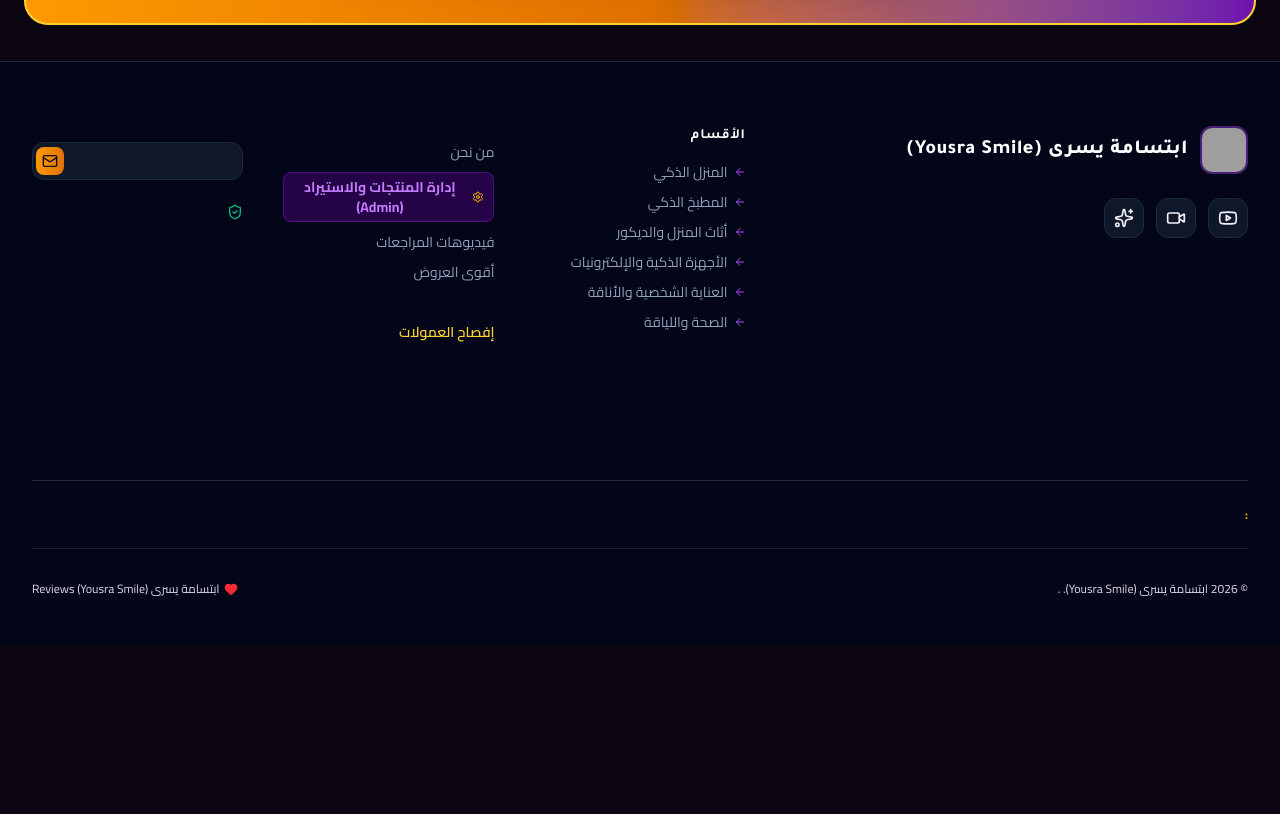
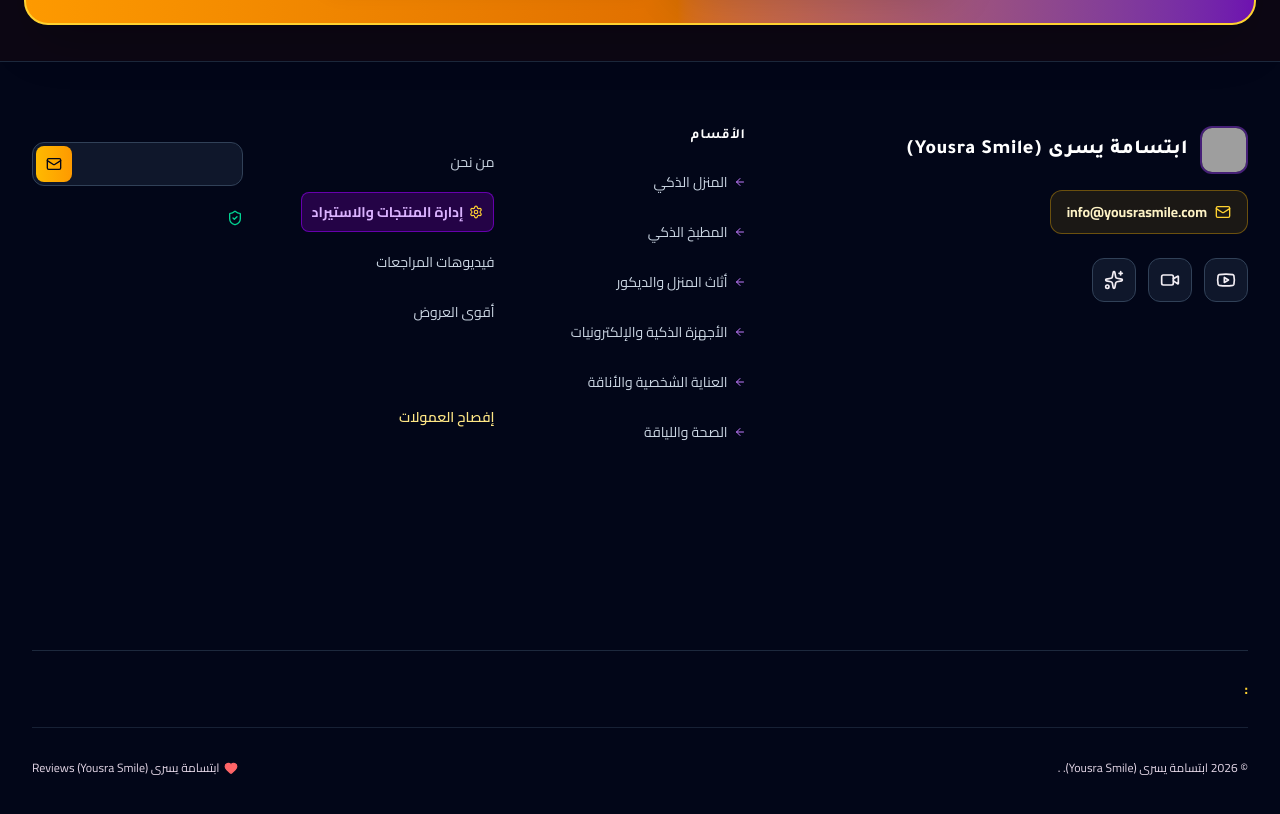
Before and after one commit to ffrryyaa123-cell/yousra-smile-website, a React (Vite) app: page / in a window 1280 px wide. Shown: the part 5988-6802 px from the top of the page. Before the commit the page ends 6633 px from the top, so only its background shows below. Built offline with nearby package versions, Linux system fonts and the light colour scheme; grey boxes are pictures that could not be loaded.

Commit message:
Improve footer contact links and mobile accessibility

```diff
--- a/src/components/Footer.tsx
+++ b/src/components/Footer.tsx
@@ -1,5 +1,16 @@
 import React from 'react';
-import { Youtube, Video, Sparkles, Heart, ShieldCheck, Mail, ArrowLeft, Settings } from 'lucide-react';
+import {
+  Youtube,
+  Video,
+  Sparkles,
+  Instagram,
+  Twitter,
+  Heart,
+  ShieldCheck,
+  Mail,
+  ArrowLeft,
+  Settings
+} from 'lucide-react';
 import { useApp } from '../context/AppContext';
 import { CATEGORIES } from '../data/categories';
 import logoImg from '../assets/images/yousra_smile_avatar_1785601313942.jpg';
@@ -8,6 +19,11 @@ export const Footer: React.FC = () => {
   const { setPage, setSelectedCategory, language, t, siteSettings } = useApp();
   const [emailInput, setEmailInput] = React.useState('');
   const [subscribed, setSubscribed] = React.useState(false);
+
+  const contactEmail =
+    !siteSettings.contactEmail || siteSettings.contactEmail === 'contact@yousrasmile.com'
+      ? 'info@yousrasmile.com'
+      : siteSettings.contactEmail;
 
   const handleSubscribe = (e: React.FormEvent) => {
     e.preventDefault();
@@ -19,54 +35,94 @@ export const Footer: React.FC = () => {
   };
 
   return (
-    <footer className="bg-slate-950 text-slate-300 border-t border-slate-800 transition-colors pt-16 pb-12">
+    <footer className="bg-slate-950 text-slate-300 border-t border-slate-800 transition-colors pt-12 sm:pt-16 pb-10 sm:pb-12">
       <div className="max-w-7xl mx-auto px-4 sm:px-6 lg:px-8">
-        <div className="grid grid-cols-1 md:grid-cols-2 lg:grid-cols-5 gap-10 pb-12 border-b border-slate-800">
-
+        <div className="grid grid-cols-1 md:grid-cols-2 lg:grid-cols-5 gap-8 sm:gap-10 pb-10 sm:pb-12 border-b border-slate-800">
           {/* Brand Info & Story */}
           <div className="lg:col-span-2 space-y-4">
             <div className="flex items-center gap-3">
-              <img src={siteSettings.siteLogo || logoImg} alt="Yousra Smile" className="w-12 h-12 rounded-xl object-cover border-2 border-purple-500/40" referrerPolicy="no-referrer" />
+              <img
+                src={siteSettings.siteLogo || logoImg}
+                alt="Yousra Smile"
+                className="w-12 h-12 rounded-xl object-cover border-2 border-purple-500/40"
+                referrerPolicy="no-referrer"
+              />
               <div>
                 <span className="text-xl font-extrabold text-white font-['Tajawal'] tracking-wide">
                   {siteSettings.siteName || t.siteTitle}
                 </span>
-                <p className="text-xs text-slate-400">{t.footerBrandBio}</p>
+                <p className="text-xs text-slate-300">{t.footerBrandBio}</p>
               </div>
             </div>
 
-            <p className="text-sm text-slate-400 leading-relaxed">
+            <p className="text-sm text-slate-300 leading-7">
               {t.footerBrandDescription}
             </p>
 
-            <div className="flex items-center gap-3 pt-2">
+            <a
+              href={`mailto:${contactEmail}`}
+              className="inline-flex min-h-11 items-center gap-2 rounded-xl border border-amber-400/35 bg-amber-400/10 px-4 py-2 text-sm font-bold text-amber-100 hover:bg-amber-400/20 hover:text-white transition-colors"
+              aria-label={`Email ${contactEmail}`}
+            >
+              <Mail className="w-4 h-4 text-amber-300" />
+              <span dir="ltr">{contactEmail}</span>
+            </a>
+
+            <div className="flex flex-wrap items-center gap-3 pt-2" aria-label="Social media links">
               <a
-                href={siteSettings.youtubeUrl || "https://youtube.com"}
+                href={siteSettings.youtubeUrl || 'https://youtube.com'}
                 target="_blank"
                 rel="noreferrer"
-                className="w-10 h-10 rounded-xl bg-slate-900 hover:bg-red-600/20 text-slate-300 hover:text-red-500 border border-slate-800 flex items-center justify-center transition-all"
+                className="w-11 h-11 rounded-xl bg-slate-900 hover:bg-red-600/20 text-slate-200 hover:text-red-400 border border-slate-700 flex items-center justify-center transition-all"
                 title="YouTube Channel"
+                aria-label="YouTube Channel"
               >
                 <Youtube className="w-5 h-5" />
               </a>
               <a
-                href={siteSettings.tiktokUrl || "https://tiktok.com"}
+                href={siteSettings.tiktokUrl || 'https://tiktok.com'}
                 target="_blank"
                 rel="noreferrer"
-                className="w-10 h-10 rounded-xl bg-slate-900 hover:bg-pink-600/20 text-slate-300 hover:text-pink-400 border border-slate-800 flex items-center justify-center transition-all"
+                className="w-11 h-11 rounded-xl bg-slate-900 hover:bg-pink-600/20 text-slate-200 hover:text-pink-300 border border-slate-700 flex items-center justify-center transition-all"
                 title="TikTok Account"
+                aria-label="TikTok Account"
               >
                 <Video className="w-5 h-5" />
               </a>
               <a
-                href={siteSettings.pinterestUrl || "https://pinterest.com"}
+                href={siteSettings.pinterestUrl || 'https://pinterest.com'}
                 target="_blank"
                 rel="noreferrer"
-                className="w-10 h-10 rounded-xl bg-slate-900 hover:bg-red-600/20 text-slate-300 hover:text-red-400 border border-slate-800 flex items-center justify-center transition-all"
+                className="w-11 h-11 rounded-xl bg-slate-900 hover:bg-red-600/20 text-slate-200 hover:text-red-300 border border-slate-700 flex items-center justify-center transition-all"
                 title="Pinterest Boards"
+                aria-label="Pinterest Boards"
               >
                 <Sparkles className="w-5 h-5" />
               </a>
+              {siteSettings.instagramUrl && (
+                <a
+                  href={siteSettings.instagramUrl}
+                  target="_blank"
+                  rel="noreferrer"
+                  className="w-11 h-11 rounded-xl bg-slate-900 hover:bg-fuchsia-600/20 text-slate-200 hover:text-fuchsia-300 border border-slate-700 flex items-center justify-center transition-all"
+                  title="Instagram Page"
+                  aria-label="Instagram Page"
+                >
+                  <Instagram className="w-5 h-5" />
+                </a>
+              )}
+              {siteSettings.xUrl && (
+                <a
+                  href={siteSettings.xUrl}
+                  target="_blank"
+                  rel="noreferrer"
+                  className="w-11 h-11 rounded-xl bg-slate-900 hover:bg-sky-600/20 text-slate-200 hover:text-sky-300 border border-slate-700 flex items-center justify-center transition-all"
+                  title="X / Twitter Account"
+                  aria-label="X / Twitter Account"
+                >
+                  <Twitter className="w-5 h-5" />
+                </a>
+              )}
             </div>
           </div>
 
@@ -77,10 +133,13 @@ export const Footer: React.FC = () => {
               {CATEGORIES.map(cat => (
                 <li key={cat.id}>
                   <button
-                    onClick={() => { setSelectedCategory(cat.id); setPage('products'); }}
-                    className="hover:text-amber-400 transition-colors flex items-center gap-1.5 text-slate-400"
+                    onClick={() => {
+                      setSelectedCategory(cat.id);
+                      setPage('products');
+                    }}
+                    className="min-h-10 hover:text-amber-300 transition-colors flex items-center gap-1.5 text-slate-300 text-start"
                   >
-                    <ArrowLeft className="w-3 h-3 text-purple-500 rtl:rotate-0 ltr:rotate-180" />
+                    <ArrowLeft className="w-3 h-3 text-purple-400 rtl:rotate-0 ltr:rotate-180" />
                     {language === 'en' ? cat.nameEn : cat.nameAr}
                   </button>
                 </li>
@@ -91,53 +150,53 @@ export const Footer: React.FC = () => {
           {/* Legal & Static Links */}
           <div className="space-y-4">
             <h3 className="text-sm font-bold text-white uppercase tracking-wider font-['Tajawal']">{t.importantLinks}</h3>
-            <ul className="space-y-2.5 text-sm text-slate-400">
+            <ul className="space-y-2.5 text-sm text-slate-300">
               <li>
-                <button onClick={() => setPage('about', 'about')} className="hover:text-amber-400 transition-colors">
+                <button onClick={() => setPage('about', 'about')} className="min-h-10 hover:text-amber-300 transition-colors">
                   {t.aboutUs}
                 </button>
               </li>
               <li>
                 <button
                   onClick={() => setPage('admin')}
-                  className="hover:text-amber-300 text-purple-400 font-bold transition-colors flex items-center gap-1.5 py-1 px-2.5 rounded-lg bg-purple-950/60 border border-purple-800/60 w-fit"
+                  className="min-h-10 hover:text-amber-200 text-purple-300 font-bold transition-colors flex items-center gap-1.5 py-1 px-2.5 rounded-lg bg-purple-950/60 border border-purple-700/70 w-fit"
                 >
-                  <Settings className="w-3.5 h-3.5 text-amber-400" />
-                  <span>{language === 'ar' ? 'إدارة المنتجات والاستيراد (Admin)' : 'Product & Catalog Admin'}</span>
+                  <Settings className="w-3.5 h-3.5 text-amber-300" />
+                  <span>{language === 'ar' ? 'إدارة المنتجات والاستيراد' : 'Product & Catalog Admin'}</span>
                 </button>
               </li>
               <li>
-                <button onClick={() => setPage('videos')} className="hover:text-amber-400 transition-colors">
+                <button onClick={() => setPage('videos')} className="min-h-10 hover:text-amber-300 transition-colors">
                   {t.videoReviews}
                 </button>
               </li>
               <li>
-                <button onClick={() => setPage('deals')} className="hover:text-amber-400 transition-colors">
+                <button onClick={() => setPage('deals')} className="min-h-10 hover:text-amber-300 transition-colors">
                   {t.deals}
                 </button>
               </li>
               <li>
-                <button onClick={() => setPage('contact', 'contact')} className="hover:text-amber-400 transition-colors">
+                <button onClick={() => setPage('contact', 'contact')} className="min-h-10 hover:text-amber-300 transition-colors">
                   {t.contactUs}
                 </button>
               </li>
               <li>
-                <button onClick={() => setPage('disclosure', 'disclosure')} className="hover:text-amber-400 text-amber-300 transition-colors font-semibold">
+                <button onClick={() => setPage('disclosure', 'disclosure')} className="min-h-10 hover:text-amber-300 text-amber-200 transition-colors font-semibold">
                   {t.commissionDisclosure}
                 </button>
               </li>
               <li>
-                <button onClick={() => setPage('privacy', 'privacy')} className="hover:text-amber-400 transition-colors">
+                <button onClick={() => setPage('privacy', 'privacy')} className="min-h-10 hover:text-amber-300 transition-colors">
                   {t.privacyPolicy}
                 </button>
               </li>
               <li>
-                <button onClick={() => setPage('terms', 'terms')} className="hover:text-amber-400 transition-colors">
+                <button onClick={() => setPage('terms', 'terms')} className="min-h-10 hover:text-amber-300 transition-colors">
                   {t.termsOfUse}
                 </button>
               </li>
               <li>
-                <button onClick={() => setPage('cookies', 'cookies')} className="hover:text-amber-400 transition-colors">
+                <button onClick={() => setPage('cookies', 'cookies')} className="min-h-10 hover:text-amber-300 transition-colors">
                   {t.cookiePolicy}
                 </button>
               </li>
@@ -147,7 +206,7 @@ export const Footer: React.FC = () => {
           {/* Newsletter Box */}
           <div className="space-y-4">
             <h3 className="text-sm font-bold text-white uppercase tracking-wider font-['Tajawal']">{t.newsletterTitle}</h3>
-            <p className="text-xs text-slate-400 leading-relaxed">
+            <p className="text-xs text-slate-300 leading-6">
               {t.newsletterDesc}
             </p>
 
@@ -159,42 +218,42 @@ export const Footer: React.FC = () => {
                   placeholder={t.newsletterPlaceholder}
                   value={emailInput}
                   onChange={(e) => setEmailInput(e.target.value)}
-                  className="w-full bg-slate-900 border border-slate-800 rounded-xl px-4 py-2.5 text-xs text-white placeholder-slate-500 focus:outline-none focus:border-purple-500"
+                  className="w-full min-h-11 bg-slate-900 border border-slate-700 rounded-xl px-4 py-2.5 text-sm text-white placeholder-slate-400 focus:outline-none focus:border-purple-400"
                 />
                 <button
                   type="submit"
-                  className="absolute left-1 top-1/2 -translate-y-1/2 bg-gradient-to-r from-amber-500 to-amber-600 hover:from-amber-400 hover:to-amber-500 text-slate-950 p-1.5 rounded-lg transition-colors font-bold"
+                  className="absolute left-1 top-1/2 -translate-y-1/2 w-9 h-9 bg-gradient-to-r from-amber-400 to-amber-500 hover:from-amber-300 hover:to-amber-400 text-slate-950 rounded-lg transition-colors font-bold flex items-center justify-center"
+                  aria-label={language === 'ar' ? 'اشتراك' : 'Subscribe'}
                 >
                   <Mail className="w-4 h-4" />
                 </button>
               </div>
               {subscribed && (
-                <p className="text-[11px] text-emerald-400 font-semibold animate-bounce">
+                <p className="text-xs text-emerald-300 font-semibold">
                   {t.newsletterSuccess}
                 </p>
               )}
             </form>
 
-            <div className="pt-2 flex items-center gap-2 text-[11px] text-slate-500">
-              <ShieldCheck className="w-4 h-4 text-emerald-500 shrink-0" />
+            <div className="pt-2 flex items-center gap-2 text-xs text-slate-400 leading-5">
+              <ShieldCheck className="w-4 h-4 text-emerald-400 shrink-0" />
               <span>{t.privacyGuaranteed}</span>
             </div>
           </div>
-
         </div>
 
         {/* Affiliate Disclosure Footer Banner */}
-        <div className="py-6 border-b border-slate-800/80 text-xs text-slate-400 leading-relaxed text-center sm:text-right">
+        <div className="py-6 border-b border-slate-800/80 text-sm text-slate-300 leading-7 text-center sm:text-right">
           <p className="max-w-4xl">
-            <strong className="text-amber-400">{t.affiliateDisclosureHeader}:</strong> {t.affiliateDisclosureFull}
+            <strong className="text-amber-300">{t.affiliateDisclosureHeader}:</strong> {t.affiliateDisclosureFull}
           </p>
         </div>
 
         {/* Copyright Notice */}
-        <div className="pt-8 flex flex-col sm:flex-row justify-between items-center gap-4 text-xs text-slate-500">
+        <div className="pt-8 flex flex-col sm:flex-row justify-between items-center gap-4 text-xs text-slate-400 text-center sm:text-start">
           <p>© {new Date().getFullYear()} {siteSettings.siteName || 'Yousra Smile'}. {t.allRightsReserved}.</p>
           <p className="flex items-center gap-1">
-            {t.craftedWith} <Heart className="w-3.5 h-3.5 text-red-500 fill-red-500" /> {siteSettings.siteName || 'Yousra Smile'} Reviews
+            {t.craftedWith} <Heart className="w-3.5 h-3.5 text-red-400 fill-red-400" /> {siteSettings.siteName || 'Yousra Smile'} Reviews
           </p>
         </div>
       </div>
```
